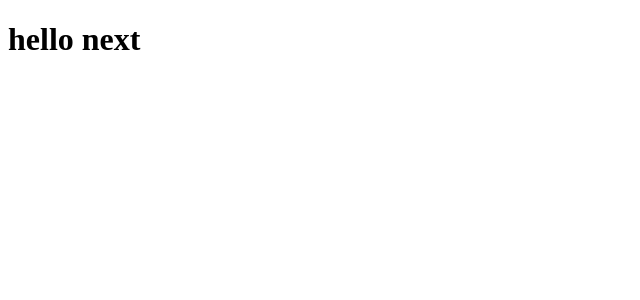
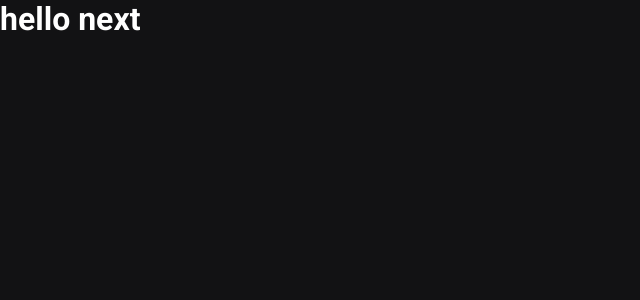
Before and after one commit to mestreshake/ig.news, a Next.js app: page / in a window 1280 px wide. Shown: the top 300 px of the page, without its empty margins (0-640 px from the left). Built offline with nearby package versions, Linux system fonts and the light colour scheme.

Commit message:
feat: Creation and Config of Global Style

```diff
--- a/src/pages/index.tsx
+++ b/src/pages/index.tsx
@@ -1,5 +1,6 @@
 import type { NextPage } from "next";
 import Head from "next/head";
+import { GlobalStyle } from "../styles/global";
 
 const Home: NextPage = () => {
   return (
@@ -7,6 +8,7 @@
       <Head>
         <title>Home</title>
       </Head>
+      <GlobalStyle />
       <h1>hello next</h1>
     </>
   );
--- /dev/null
+++ b/src/styles/global.ts
@@ -0,0 +1,47 @@
+import { createGlobalStyle } from "styled-components";
+
+export const GlobalStyle = createGlobalStyle`
+  *{
+    margin: 0;
+    padding: 0;
+    box-sizing: border-box;
+  }
+
+:root{
+  --white: #FFFFFF;
+  --gray-300: #a8a8b3;
+  --gray-900: #121214;
+  --cyan-500: #61DAFB;
+  --yellow-500: #EBA417;
+}
+
+@media(max-width:1080px){
+  html{
+    font-size: 93.75%;
+  }
+}
+
+@media(max-width:720px){
+  html{
+    font-size: 87.5%;
+  }
+}
+
+body{
+  background: var(--gray-900);
+  color: var(--white);
+}
+
+  body, input, textarea, select, button{
+   font: 400 1rem "Roboto", sans-serif;
+  }
+
+  button{
+    cursor: pointer;
+  }
+
+  a{
+    color: inherit;
+    text-decoration: none;
+  }
+`;
```
